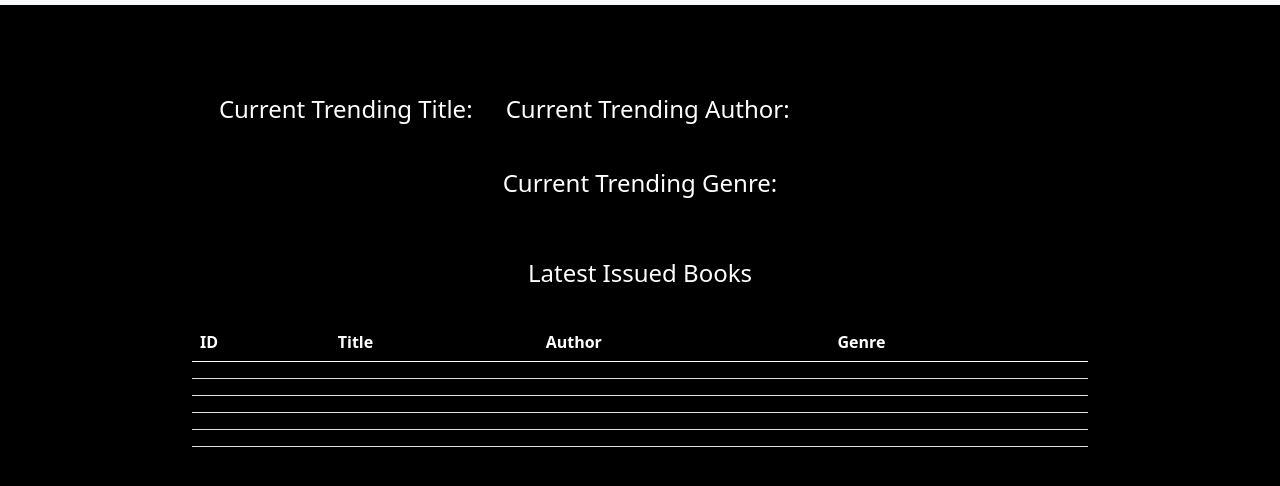
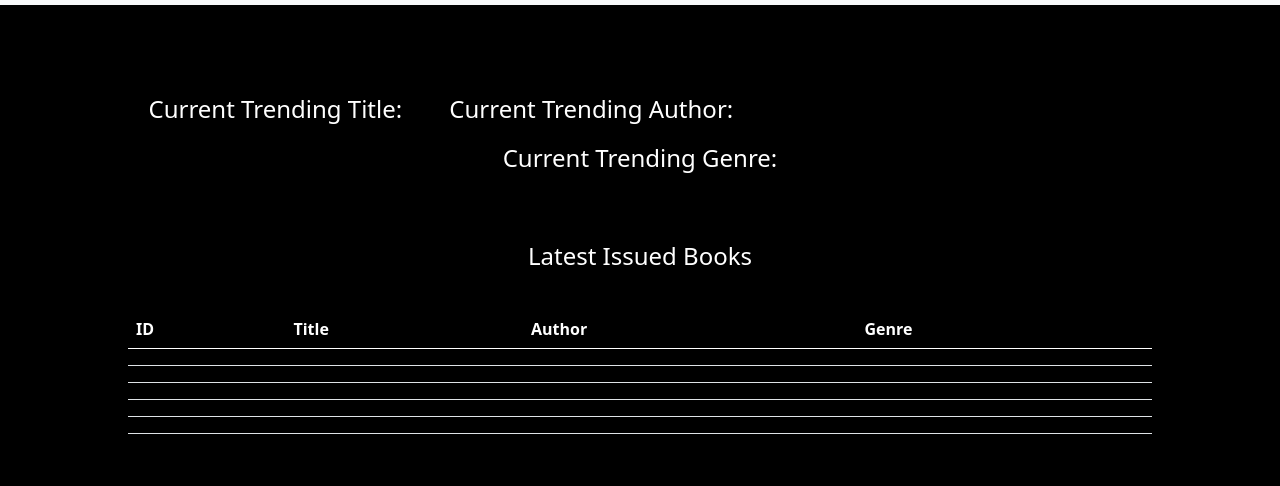
Before and after one commit to prathm3107/Library-Automation, a plain HTML site: page analytics.html in a window 1280 px wide. Shown: the part 88-574 px from the top of the page. Drawn offline with nearby package versions, Linux system fonts and the light colour scheme; no server answers; a script that the page names is missing.

Commit message:
Add separate class for analytics container

```diff
--- a/analytics.html
+++ b/analytics.html
@@ -33,14 +33,14 @@
 
     </nav>
 
-    <div class="table-container">
-        <h4 style="color: white; text-align: left; display: inline; padding: 1% 3%;">Current Trending Title:
+    <div class="analytics-container">
+        <h4 style="color: white; text-align: left; display: inline; padding: 2%">Current Trending Title:
             <p id="title" style="text-decoration: underline; text-align: left; display: inline;"></p>
         </h4>
-        <h4 style="color: white; text-align: right; display: inline; padding-left: 1% 3%;">Current Trending Author:
+        <h4 style="color: white; text-align: right; display: inline; padding: 2%">Current Trending Author:
             <p id="author" style="text-decoration:underline ; text-align: right; display: inline;"></p>
         </h4>
-        <h4 style="color: white; text-align: center; padding: 5% 0% 3%;">Current Trending Genre:
+        <h4 style="color: white; text-align: center; padding: 2% 0% 3%;">Current Trending Genre:
             <p id="genre" style="text-decoration: underline; display: inline;"></p>
         </h4>
 
--- a/css/styles.css
+++ b/css/styles.css
@@ -1,5 +1,9 @@
 .table-container{
     padding: 7% 15%;
+  }
+
+.analytics-container{
+    padding: 7% 10%;
   }
 
   .navbar-brand{
```
